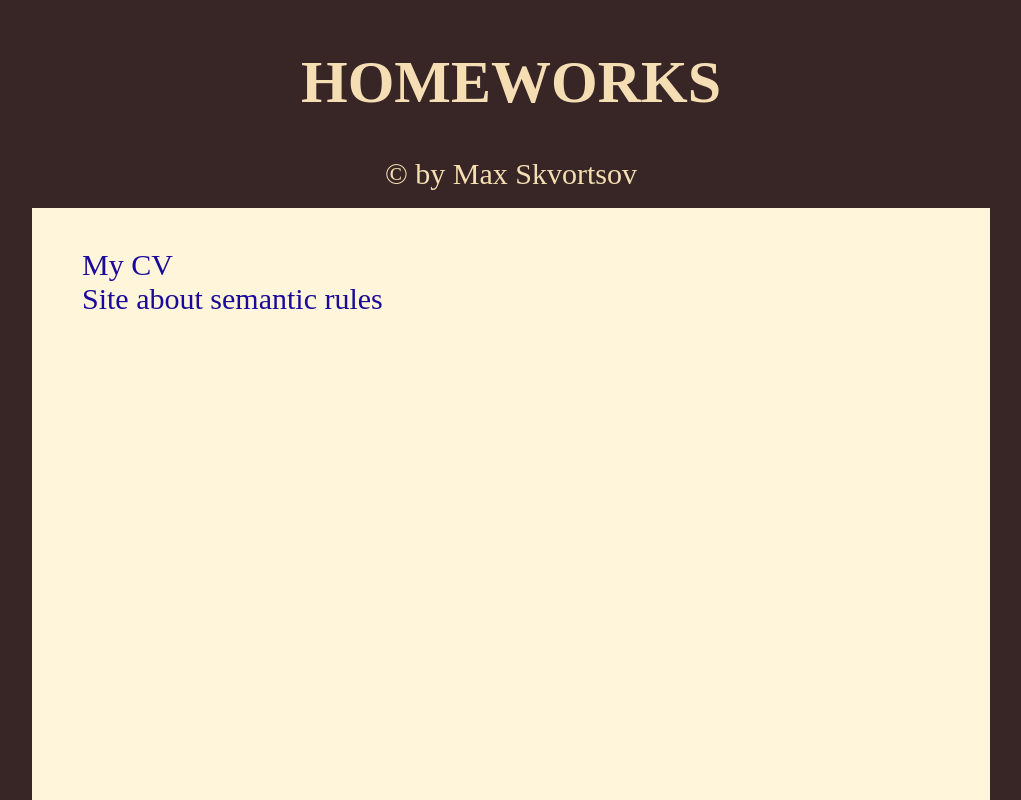
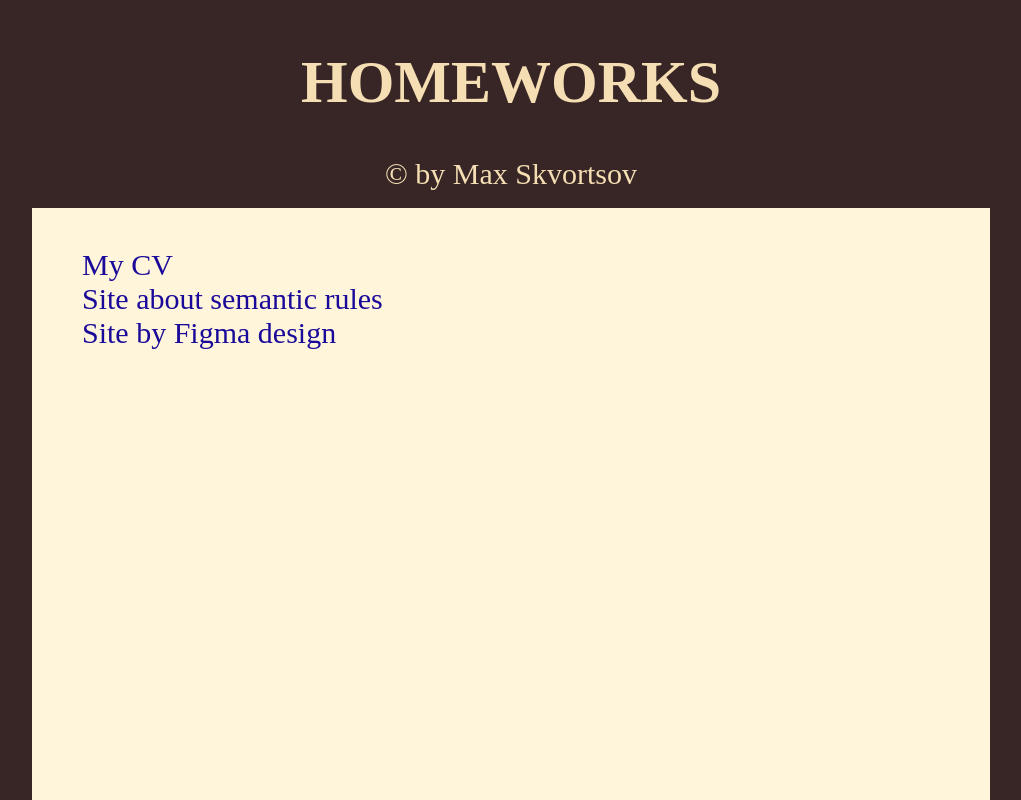
Before and after one commit to maxbusters/homework, a plain HTML site: page index.html in a window 1280 px wide. Shown: the top 800 px of the page, without its empty margins (129-1150 px from the left). Drawn offline with Linux system fonts and the light colour scheme.

Commit message:
Create link to the Task 04

```diff
--- a/index.html
+++ b/index.html
@@ -57,6 +57,9 @@
             <li>
                 <a href="02/">Site about semantic rules</a>
             </li>
+            <li>
+                <a href="04/">Site by Figma design</a>
+            </li>
         </ul>
     </main>
 </body>
```
